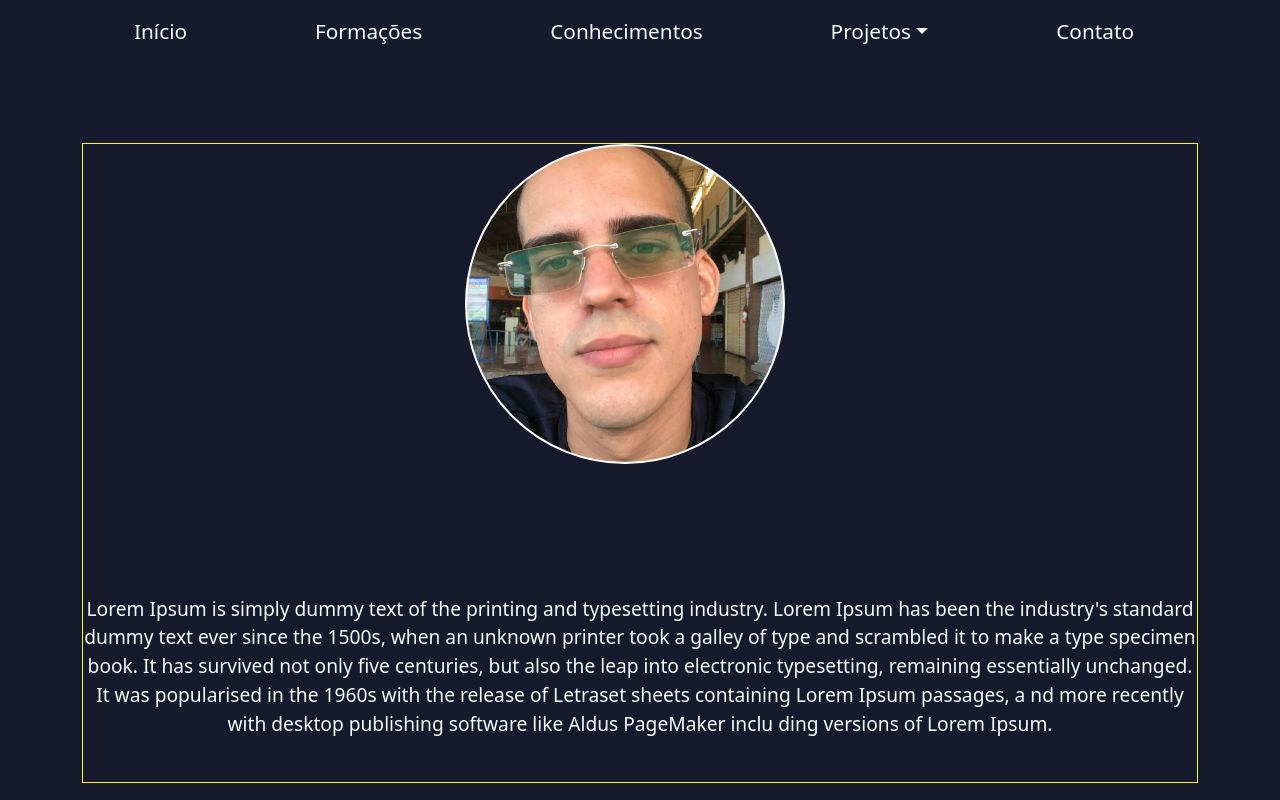
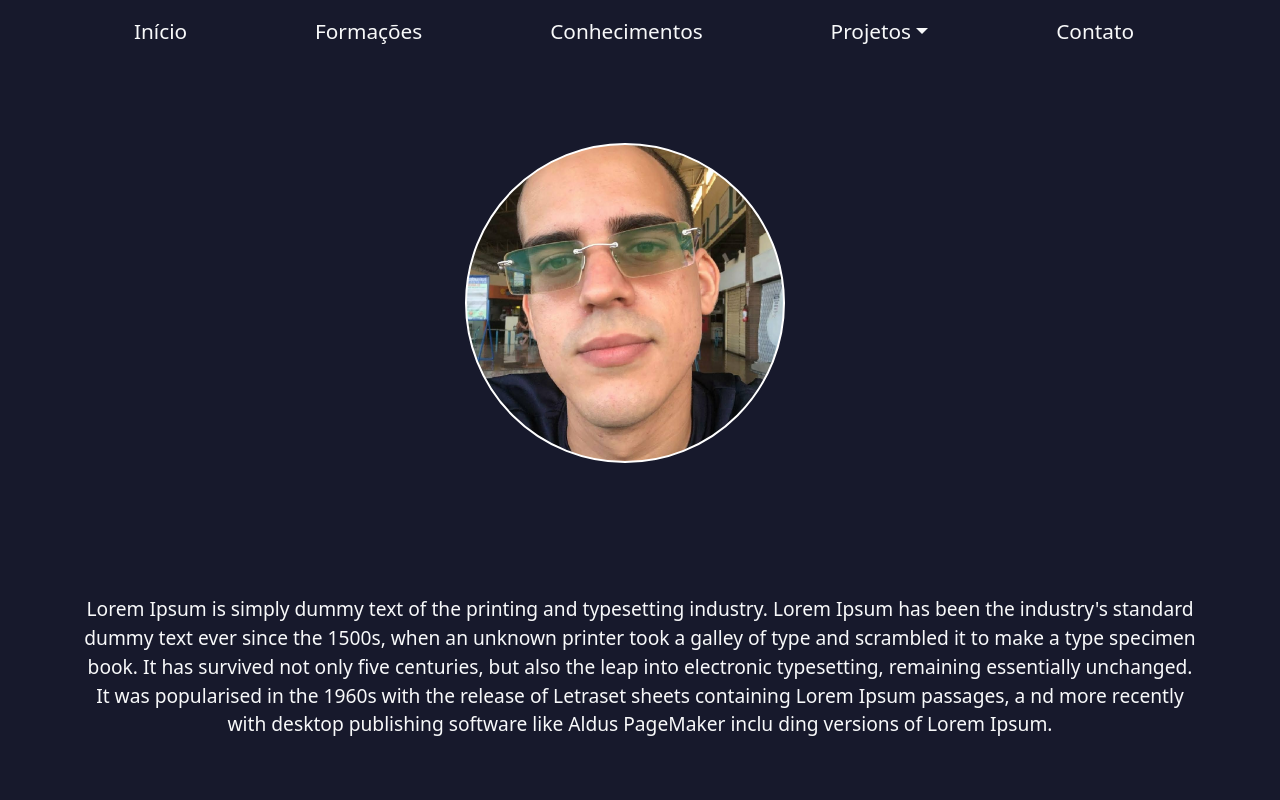
Before and after one commit to NetoVilela/meu_site, a React (Create React App) app: page / in a window 1280 px wide. Built offline with nearby package versions, Linux system fonts and the light colour scheme; the HTML template or start-up script is replaced by a standard one.

Commit message:
Remove borda amarela

```diff
--- a/src/components/Apresentation/style.css
+++ b/src/components/Apresentation/style.css
@@ -3,7 +3,7 @@
     flex-wrap: nowrap;
     margin-top: 10vh;
     height: 80vh;
-    border: solid 1px yellow;
+    /* border: solid 1px yellow; */
 }
 
 @media only screen and (max-width: 400px){
```
